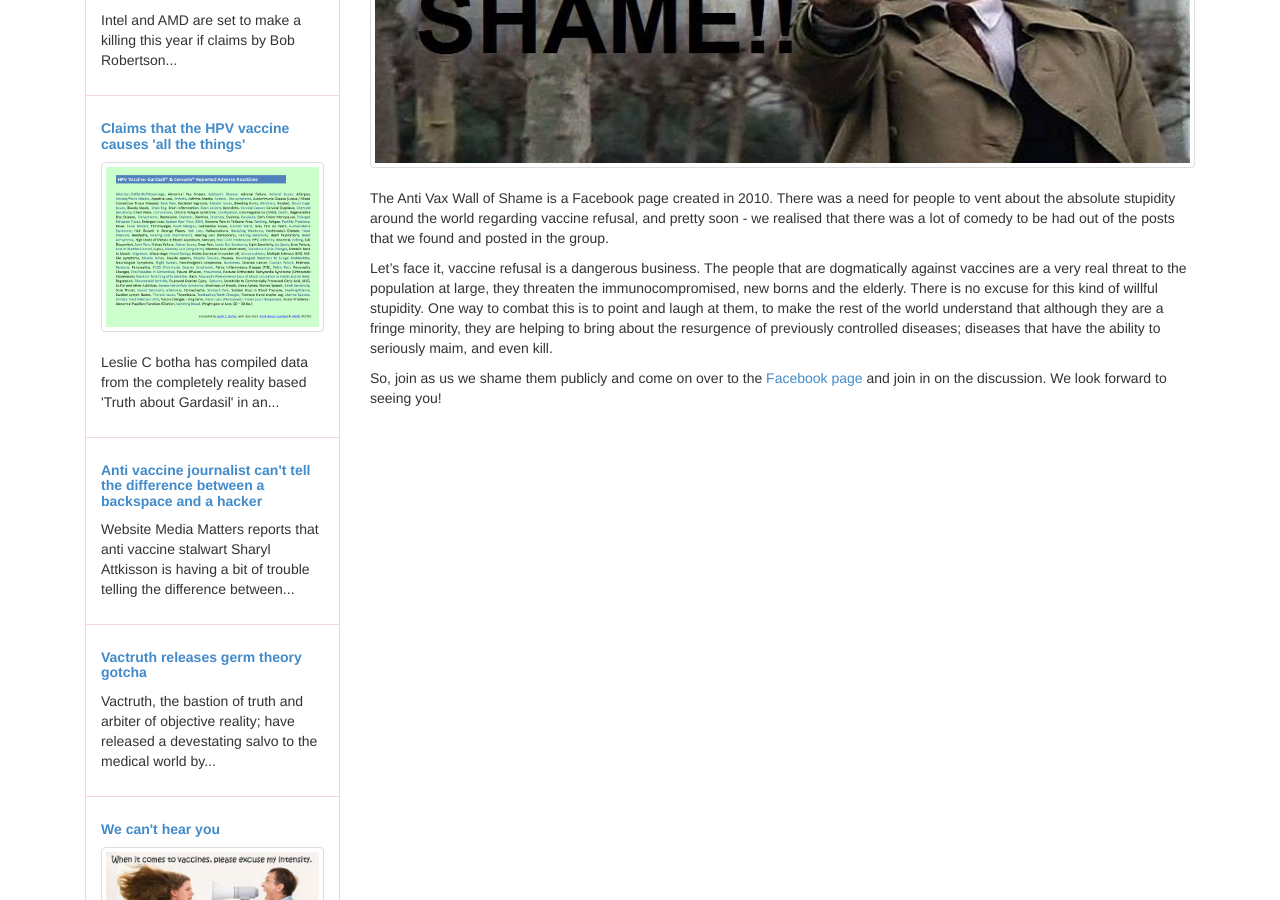
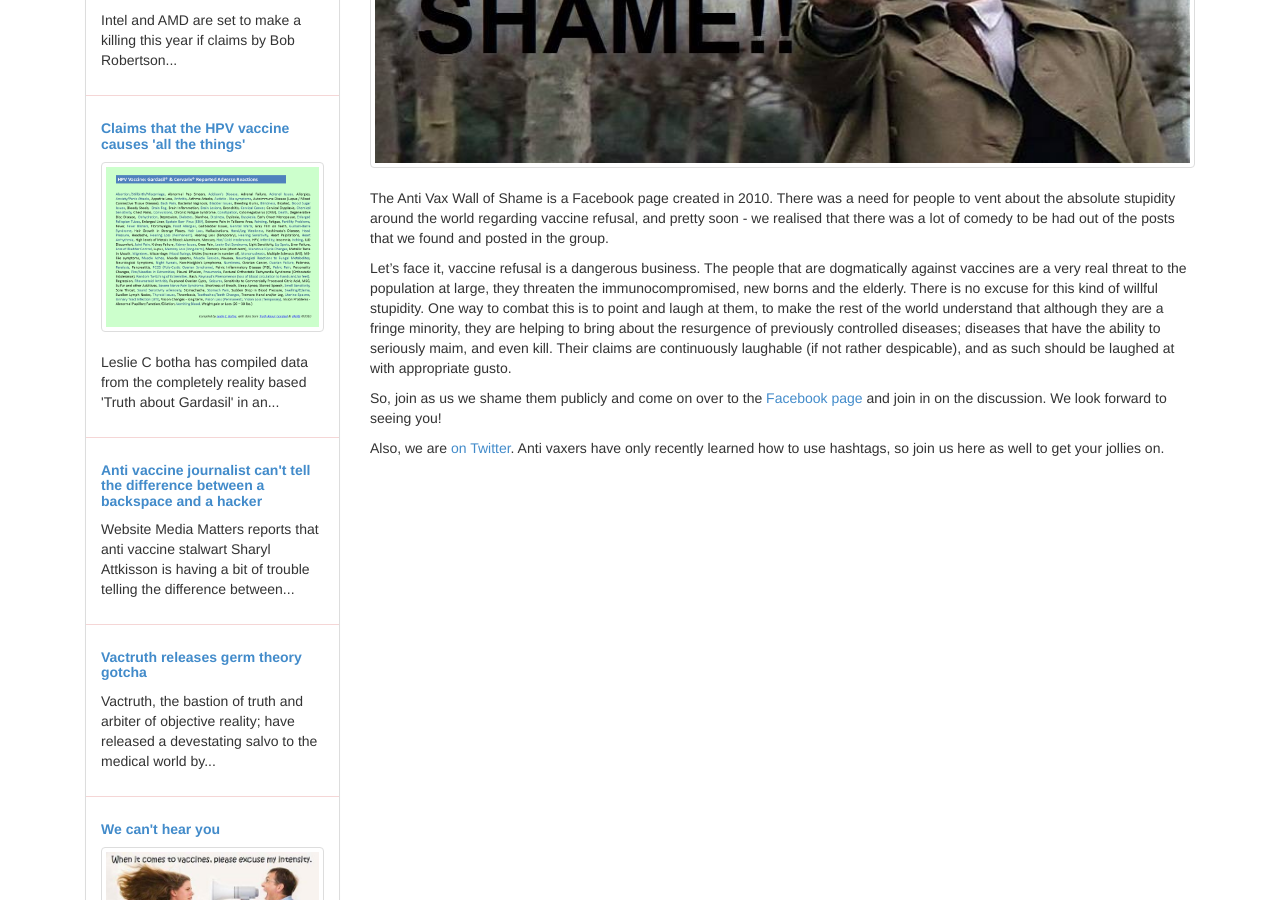
Before and after one commit to avwos/avwos-site, a Jekyll site: the page built from about.md, in a window 1280 px wide and 900 px high, scrolled down 481 px. Built offline with Jekyll 4.4.1, drawn with Linux system fonts in a browser that asks for light colours; some web fonts are replaced.

Commit message:
Add Twitter link to about page

```diff
--- a/about.md
+++ b/about.md
@@ -6,7 +6,9 @@ permalink: /about/
 <img class="img-responsive thumbnail" src="{{ site.baseurl }}/img/screenshots/shame.jpg">
 The Anti Vax Wall of Shame is a Facebook page created in 2010. There was a need for people to vent about the  absolute stupidity around the world regarding vaccine refusal, and pretty soon - we realised that there was a lot of comedy to be had out of the posts that we found and posted in the group.
 
-Let's face it, vaccine refusal is a dangerous business. The people that are dogmatically against vaccines are a very real threat to the population at large, they threaten the immunocompromised, new borns and the elderly. There is no excuse for this kind of willful stupidity. One way to combat this is to point and laugh at them, to make the rest of the world understand that although they are a fringe minority, they are helping to bring about the resurgence of previously controlled diseases; diseases that have the ability to seriously maim, and even kill.
+Let's face it, vaccine refusal is a dangerous business. The people that are dogmatically against vaccines are a very real threat to the population at large, they threaten the immunocompromised, new borns and the elderly. There is no excuse for this kind of willful stupidity. One way to combat this is to point and laugh at them, to make the rest of the world understand that although they are a fringe minority, they are helping to bring about the resurgence of previously controlled diseases; diseases that have the ability to seriously maim, and even kill. Their claims are continuously laughable (if not rather despicable), and as such should be laughed at with appropriate gusto.
 
 
 So, join as us we shame them publicly and come on over to the <a href="https://www.facebook.com/groups/AVWOS/">Facebook page</a> and join in on the discussion. We look forward to seeing you!
+
+Also, we are <a href="https://twitter.com/AVshame">on Twitter</a>. Anti vaxers have only recently learned how to use hashtags, so join us here as well to get your jollies on.
```
